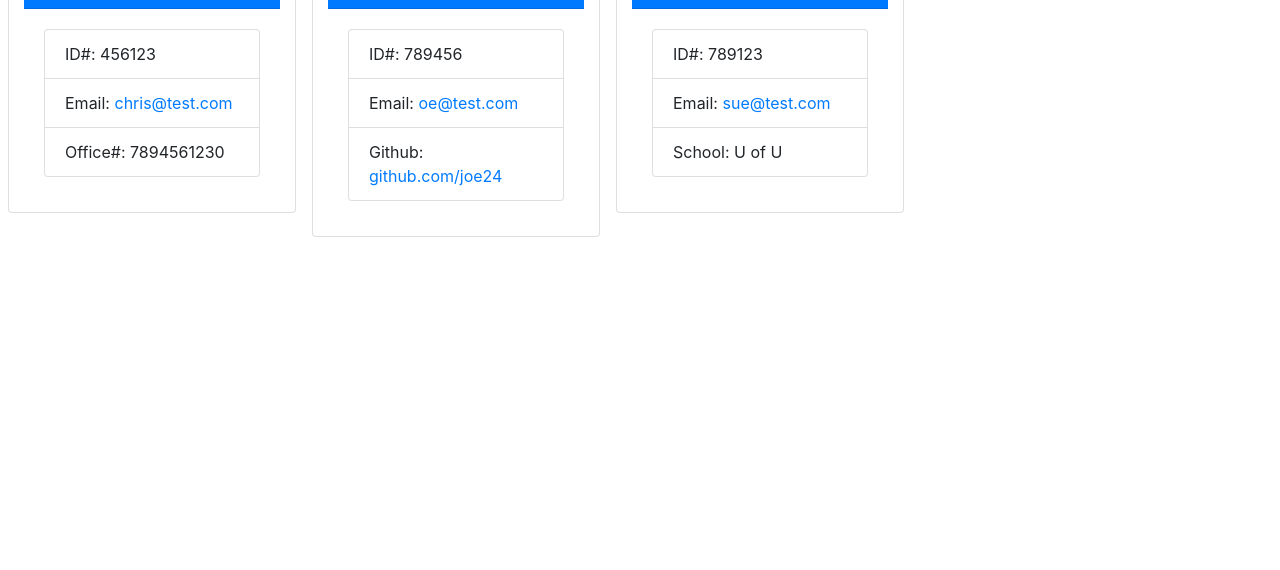
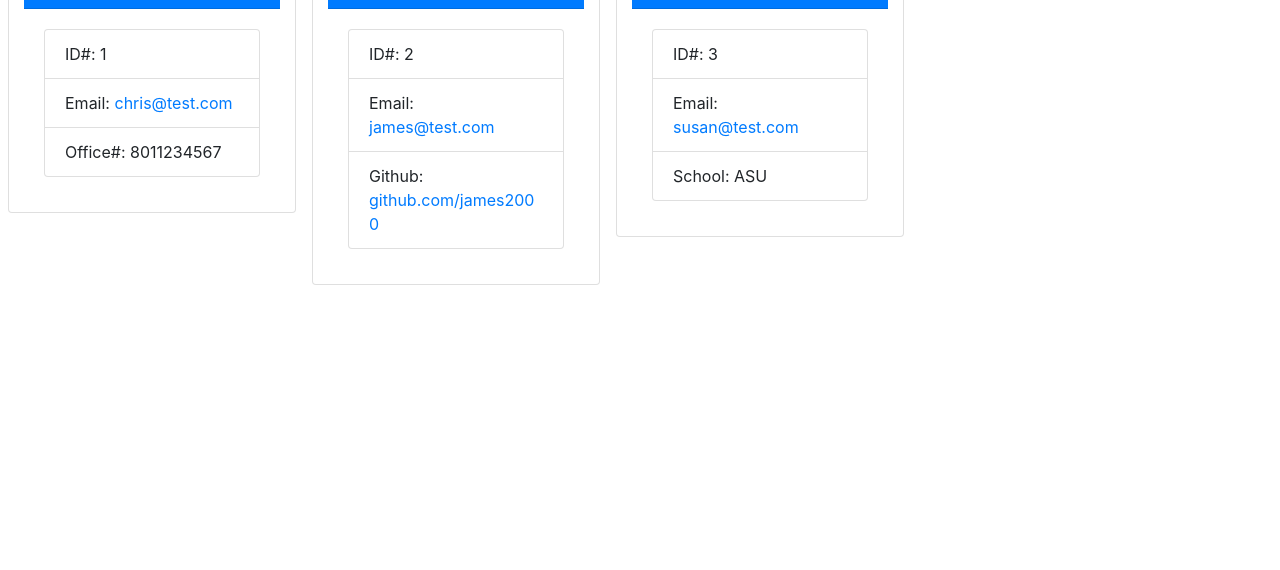
Before and after one commit to hadleyc15/team-profile-generator, a website: page team.html in a window 1280 px wide. Shown: the part 230-800 px from the top of the page. Drawn offline with nearby package versions, Linux system fonts and the light colour scheme.

```diff
--- a/team.html
+++ b/team.html
@@ -6,6 +6,7 @@
             <meta name="viewport" content="width=device-width, initial-scale=1.0">
             <meta http-equiv="X-UA-Compatible" content="ie=edge">
             <link rel="stylesheet" href="./assets/style.css">
+            <link rel="stylesheet" href="https://cdnjs.cloudflare.com/ajax/libs/font-awesome/4.7.0/css/font-awesome.min.css">
             <link rel="stylesheet" href="https://stackpath.bootstrapcdn.com/bootstrap/4.5.0/css/bootstrap.min.css"
             integrity="sha384-9aIt2nRpC12Uk9gS9baDl411NQApFmC26EwAOH8WgZl5MYYxFfc+NcPb1dKGj7Sk" crossorigin="anonymous">
             <title>Team Profile Generator</title>
@@ -37,35 +38,37 @@
             </div>
             <div class="card-body">
                 <ul class="list-group">
-                    <li class="list-group-item">ID#: 456123</li>
+                    <li class="list-group-item">ID#: 1</li>
                     <li class="list-group-item">Email: <a href="mailto:chris@test.com">chris@test.com</a></li>
-                    <li class="list-group-item">Office#: 7894561230</li>
+                    <li class="list-group-item">Office#: 8011234567</li>
                 </ul>
             </div>
-         </div>
+            </div>
+
         <div class="card m-2" style="width: 18rem;" id="TeamCards">
             <div class="card-header bg-primary">
-                <h2 class="card-title">Joe</h2>
+                <h2 class="card-title">James</h2>
                 <h3 class="card-title"><i class="fas fa-glasses mr-2"></i>Engineer</h3>
             </div>
             <div class="card-body">
                 <ul class="list-group">
-                    <li class="list-group-item">ID#: 789456</li>
-                    <li class="list-group-item">Email: <a href="mailto:oe@test.com">oe@test.com</a></li>
-                    <li class="list-group-item">Github: <a href="github.com/ joe24">github.com/joe24</a></li>
+                    <li class="list-group-item">ID#: 2</li>
+                    <li class="list-group-item">Email: <a href="mailto:james@test.com">james@test.com</a></li>
+                    <li class="list-group-item">Github: <a href="github.com/ james2000">github.com/james2000</a></li>
                 </ul>
             </div>
-         </div>
+            </div>
+
         <div class="card m-2" style="width: 18rem;" id="TeamCards">
             <div class="card-header bg-primary">
-                <h2 class="card-title">sue</h2>
+                <h2 class="card-title">Susan</h2>
                 <h3 class="card-title"><i class="fas fa-user-graduate mr-2"></i>Intern</h3>
             </div>
             <div class="card-body">
                 <ul class="list-group">
-                    <li class="list-group-item">ID#: 789123</li>
-                    <li class="list-group-item">Email: <a href="mailto:sue@test.com">sue@test.com</a></li>
-                    <li class="list-group-item">School: U of U</li>
+                    <li class="list-group-item">ID#: 3</li>
+                    <li class="list-group-item">Email: <a href="mailto:susan@test.com">susan@test.com</a></li>
+                    <li class="list-group-item">School: ASU</li>
                 </ul>
             </div>
-         </div>
+            </div>
```
Also changed, not shown: README.md, output/template.js.
